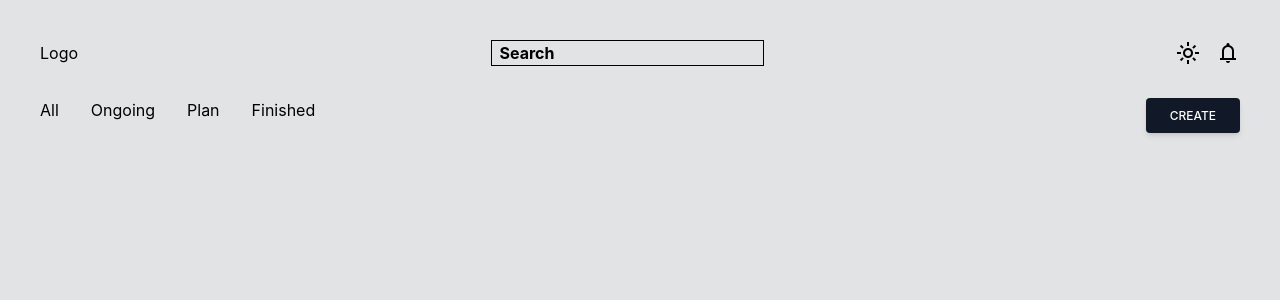
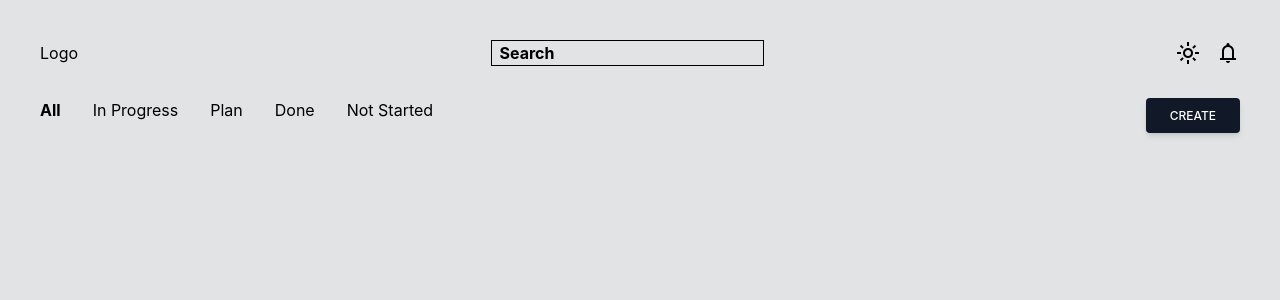
Before and after one commit to nikaareshidze/To-Do-App, a React (Create React App) app: page / in a window 1280 px wide. Shown: the top 300 px of the page. Built offline with nearby package versions, Linux system fonts and the light colour scheme.

Commit message:
Make Filter component functional. Add one more option in Filter.

```diff
--- a/src/components/filter/Filter.jsx
+++ b/src/components/filter/Filter.jsx
@@ -1,12 +1,87 @@
 import React from "react";
+import { useDispatch, useSelector } from "react-redux";
+import { toDoListActions } from "../../store/toDoListSlice";
 
 export default function Filter() {
+  const dispatch = useDispatch();
+  const setFilterRender = (payload) => {
+    dispatch(toDoListActions.setFilterRender(payload));
+  };
+
+  const { filterRender } = useSelector((state) => state.toDoListSlice);
+
   return (
     <div className="flex gap-x-8">
-      <h1 className="cursor-pointer">All</h1>
-      <h1 className="cursor-pointer">Ongoing</h1>
-      <h1 className="cursor-pointer">Plan</h1>
-      <h1 className="cursor-pointer">Finished</h1>
+      {filterRender == "All" ? (
+        <h1
+          className="cursor-pointer font-bold"
+          onClick={() => setFilterRender("All")}
+        >
+          All
+        </h1>
+      ) : (
+        <h1 className="cursor-pointer" onClick={() => setFilterRender("All")}>
+          All
+        </h1>
+      )}
+
+      {filterRender == "In Progress" ? (
+        <h1
+          className="cursor-pointer font-bold"
+          onClick={() => setFilterRender("In Progress")}
+        >
+          In Progress
+        </h1>
+      ) : (
+        <h1
+          className="cursor-pointer"
+          onClick={() => setFilterRender("In Progress")}
+        >
+          In Progress
+        </h1>
+      )}
+
+      {filterRender == "Plan" ? (
+        <h1
+          className="cursor-pointer font-bold"
+          onClick={() => setFilterRender("Plan")}
+        >
+          Plan
+        </h1>
+      ) : (
+        <h1 className="cursor-pointer" onClick={() => setFilterRender("Plan")}>
+          Plan
+        </h1>
+      )}
+
+      {filterRender == "Done" ? (
+        <h1
+          className="cursor-pointer font-bold"
+          onClick={() => setFilterRender("Done")}
+        >
+          Done
+        </h1>
+      ) : (
+        <h1 className="cursor-pointer" onClick={() => setFilterRender("Done")}>
+          Done
+        </h1>
+      )}
+
+      {filterRender == "Not Started" ? (
+        <h1
+          className="cursor-pointer font-bold"
+          onClick={() => setFilterRender("Not Started")}
+        >
+          Not Started
+        </h1>
+      ) : (
+        <h1
+          className="cursor-pointer"
+          onClick={() => setFilterRender("Not Started")}
+        >
+          Not Started
+        </h1>
+      )}
     </div>
   );
 }
--- a/src/components/my_tasks_list/MyTasks.jsx
+++ b/src/components/my_tasks_list/MyTasks.jsx
@@ -4,13 +4,33 @@ import { useSelector } from "react-redux";
 import Task from "./Task";
 
 export default function MyTasks() {
-  const { toDoList } = useSelector((state) => state.toDoListSlice);
+  const { toDoList, filterRender } = useSelector(
+    (state) => state.toDoListSlice
+  );
 
   return (
     <div className="w-7/12 grid grid-cols-2 grid-flow-row gap-4">
-      {toDoList.map((task) => (
-        <Task task={task} />
-      ))}
+      {filterRender == "All" && toDoList.map((task) => <Task task={task} />)}
+
+      {filterRender == "Done" &&
+        toDoList
+          .filter((x) => x.status == "Done")
+          .map((task) => <Task task={task} />)}
+
+      {filterRender == "In Progress" &&
+        toDoList
+          .filter((x) => x.status == "In Progress")
+          .map((task) => <Task task={task} />)}
+
+      {filterRender == "Plan" &&
+        toDoList
+          .filter((x) => x.status == "Plan")
+          .map((task) => <Task task={task} />)}
+
+      {filterRender == "Not Started" &&
+        toDoList
+          .filter((x) => x.status == "Not Started")
+          .map((task) => <Task task={task} />)}
     </div>
   );
 }
--- a/src/components/my_tasks_list/Task.jsx
+++ b/src/components/my_tasks_list/Task.jsx
@@ -37,12 +37,13 @@ export default function Task({ task }) {
           </span>
         )}
       </div>
-      <h1 className="my-4">{task.description}</h1>
+      <h1 className="my-4 text-sm">{task.description}</h1>
       <div className="flex justify-between items-center">
-        <h1>
-          {task.deadline && "Deadline: "}
-          <span className="underline">{task.deadline}</span>
-        </h1>
+        {task.deadline && (
+          <h1 className="text-sm">
+            Deadline: <span className="underline">{task.deadline}</span>
+          </h1>
+        )}
         {task.status == "Done" ? (
           <h1 className="font-light text-green-700 text-sm">{task.status}</h1>
         ) : task.status == "Plan" ? (
--- a/src/store/toDoListSlice.js
+++ b/src/store/toDoListSlice.js
@@ -3,6 +3,7 @@ import { createSlice } from "@reduxjs/toolkit";
 const toDoListInitialState = {
   toDoList: [],
   id: 0,
+  filterRender: "All",
 };
 
 const toDoListSlice = createSlice({
@@ -20,6 +21,9 @@ const toDoListSlice = createSlice({
     increaseId(state) {
       state.id = state.id + 1;
     },
+    setFilterRender(state, actions) {
+      state.filterRender = actions.payload;
+    },
   },
 });
 
```
